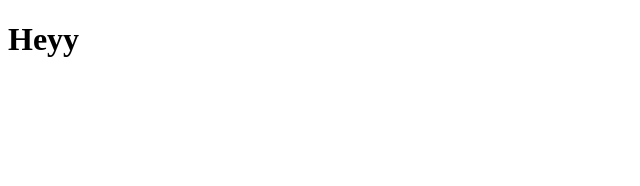
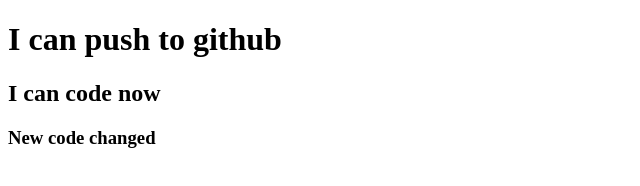
Before and after one commit to hasanabill/my-second-repo, a plain HTML site: page index.html in a window 1280 px wide. Shown: the whole page, without its empty margins (0-640 px from the left). Drawn offline with Linux system fonts and the light colour scheme.

Commit message:
added header

```diff
--- a/index.html
+++ b/index.html
@@ -7,6 +7,8 @@
     <title>My second github repo</title>
 </head>
 <body>
-    <h1>Heyy</h1>
+    <h1>I can push to github</h1>
+    <h2>I can code now</h2>
+    <h3>New code changed</h3>
 </body>
 </html>
```
